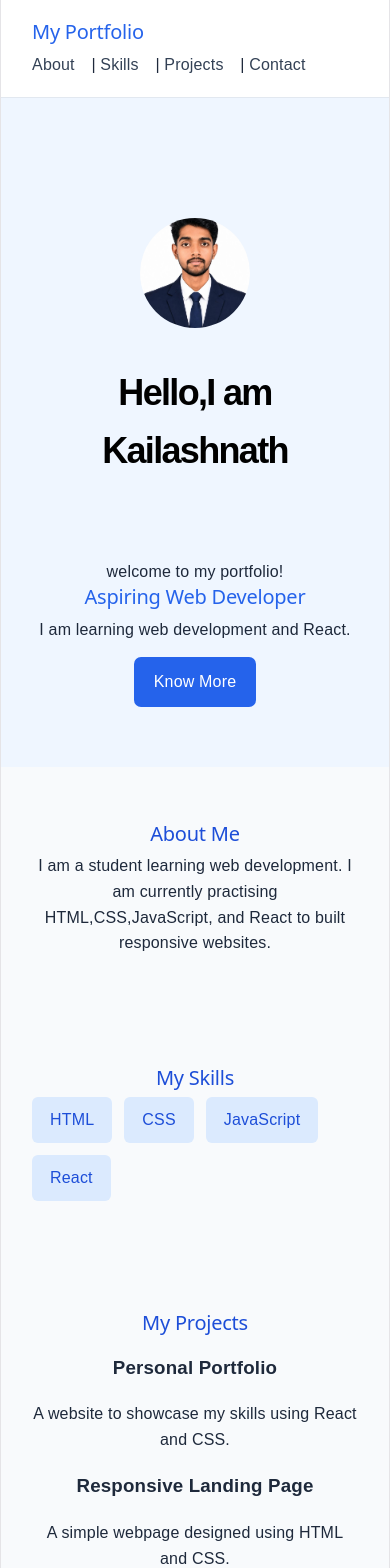
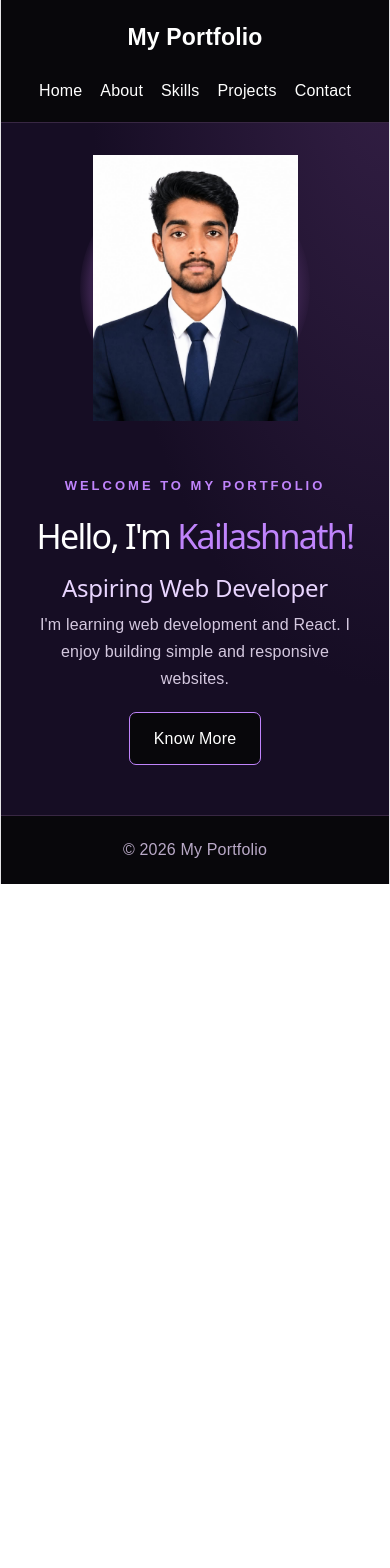
Before and after one commit to KAILASHNATH4545/my-portfolio, a React (Vite) app: page / in a window 390 px wide. Shown: the top 1568 px of the page. After the commit the page ends 884 px from the top, so only its background shows below. Built offline with nearby package versions, Linux system fonts and the light colour scheme.

Commit message:
Updated porfolio design and profile image

```diff
--- a/package.json
+++ b/package.json
@@ -11,7 +11,8 @@
   },
   "dependencies": {
     "react": "^19.3.1",
-    "react-dom": "^19.3.1"
+    "react-dom": "^19.3.1",
+    "react-router-dom": "^7.18.4"
   },
   "devDependencies": {
     "@types/react": "^19.3.0",
--- a/src/App.css
+++ b/src/App.css
@@ -8,140 +8,229 @@ html {
 
 body {
   margin: 0;
-  font-family: Arial, sans-serif;
-  background: #f8fafc;
-  color: #1e293b;
-  line-height: 1.6;
+  font-family: Arial, Helvetica, sans-serif;
+  background: #160d24;
+  color: #f5f0ff;
+  line-height: 1.7;
 }
 
+.app {
+  min-height: 100vh;
+  background: radial-gradient(ellipse at top right, #352047 0%, #160d24 55%);
+}
+
+/* Navigation bar */
 .navbar {
   display: flex;
   justify-content: space-between;
   align-items: center;
+  gap: 20px;
   padding: 20px 8%;
-  background: white;
-  border-bottom: 1px solid #e2e8f0;
+  background: #08070b;
+  border-bottom: 1px solid #382743;
 }
 
-.navbar h2 {
-  color: #2563eb;
+.logo {
+  color: #ffffff;
+  text-decoration: none;
+  font-size: 23px;
+  font-weight: bold;
 }
 
-.navbar a {
-  margin-left: 15px;
-  color: #334155;
-  text-decoration: none;
+.nav-links {
+  display: flex;
+  flex-wrap: wrap;
+  gap: 22px;
 }
 
-.navbar a:hover {
-  color: #2563eb;
+.nav-links a {
+  color: #ffffff;
+  text-decoration: none;
+  transition: color 0.2s;
 }
 
-.hero {
-  display: flex;
-  flex-direction: column;
-  align-items: center;
-  justify-content: center;
-  text-align: center;
-  padding: 40px 20px;
-  background: #eff6ff;
+.nav-links a:hover {
+  color: #c084fc;
 }
 
-/* .hero h1
- {color: "black"
-} */
-.hero h1 {
-  color: #000000;
-  padding: 0;
-  background: transparent;
-  font-size: 40px;
-  margin: 20px 0;
-  font-family: Arial, Helvetica, sans-serif;
+/* Home page */
+.hero {
+  min-height: 82vh;
+  display: flex;
+  align-items: center;
+  justify-content: space-between;
+  gap: 45px;
+  padding: 65px 10%;
+}
+
+.hero-content {
+  max-width: 580px;
+}
+
+.welcome {
+  color: #c084fc;
+  letter-spacing: 3px;
+  font-size: 13px;
   font-weight: bold;
-  font-style: normal;
+}
+
+.hero h1,
+.page-section h1 {
+  color: #ffffff;
+  font-size: clamp(34px, 5vw, 54px);
+  line-height: 1.2;
+  margin: 18px 0;
+}
+
+.hero h1 span,
+.page-section h1 span {
+  color: #c084fc;
 }
 
 .hero h2 {
-  color: #2563eb;
+  color: #e9d5ff;
+  font-size: 24px;
+}
+
+.hero-content>p:not(.welcome) {
+  color: #d4c8df;
+  max-width: 500px;
 }
 
 .button {
   display: inline-block;
-  margin-top: 15px;
-  padding: 12px 20px;
-  background: #2563eb;
-  color: white;
+  margin-top: 20px;
+  padding: 12px 24px;
+  background: #08070b;
+  color: #ffffff;
+  border: 1px solid #c084fc;
   border-radius: 7px;
   text-decoration: none;
+  transition: background 0.2s, color 0.2s;
 }
 
-.section {
-  padding: 55px 8%;
+.button:hover {
+  background: #c084fc;
+  color: #160d24;
 }
 
-.section h2 {
-  color: #1d4ed8;
+/* Profile photo */
+.photo-container {
+  display: flex;
+  align-items: center;
+  justify-content: center;
+  flex-shrink: 0;
+  width: 300px;
+  height: 300px;
+  border-radius: 50%;
+  background: radial-gradient(circle, #633b83, #352047 65%, transparent 72%);
+}
+
+.profile-image {
+  display: block;
+  width: 270px;
+  height: auto;
+  border-radius: 0;
+  object-fit: contain;
+  object-position: center;
+  border: none;
+}
+
+/* Other pages */
+.page-section {
+  min-height: 75vh;
+  padding: 80px 10%;
+}
+
+.page-section>p {
+  color: #d4c8df;
+}
+
+.page-section a {
+  color: #c084fc;
 }
 
 .skills {
   display: flex;
   flex-wrap: wrap;
-  gap: 12px;
+  gap: 16px;
+  margin-top: 30px;
 }
 
 .skill {
-  padding: 10px 18px;
-  background: #dbeafe;
-  color: #1d4ed8;
-  border-radius: 6px;
+  padding: 12px 24px;
+  background: #08070b;
+  color: #e9d5ff;
+  border: 1px solid #754a91;
+  border-radius: 8px;
+}
+
+.projects {
+  display: grid;
+  grid-template-columns: repeat(auto-fit, minmax(220px, 1fr));
+  gap: 20px;
+  margin-top: 30px;
+}
+
+.project-card {
+  padding: 24px;
+  background: #21152e;
+  border: 1px solid #493058;
+  border-radius: 12px;
+}
+
+.project-card h2 {
+  color: #c084fc;
+  font-size: 20px;
+}
+
+.project-card p {
+  color: #d4c8df;
 }
 
 footer {
   padding: 20px;
   text-align: center;
-  background: white;
-  color: #64748b;
+  background: #08070b;
+  color: #b9a9c7;
+  border-top: 1px solid #382743;
 }
 
-@media (max-width: 600px) {
+/* Mobile responsive */
+@media (max-width: 700px) {
   .navbar {
-    align-items: flex-start;
     flex-direction: column;
+    padding: 18px 5%;
   }
 
-  .navbar a {
-    margin-left: 0;
-    margin-right: 12px;
+  .nav-links {
+    justify-content: center;
+    gap: 12px 18px;
   }
 
   .hero {
-    padding: 60px 8%;
+    flex-direction: column-reverse;
+    text-align: center;
+    padding: 50px 7%;
   }
 
-  .hero h1 {
-    font-size: 36px;
+  .hero-content>p:not(.welcome) {
+    margin-left: auto;
+    margin-right: auto;
   }
 
-   img.profile-image {
-      width: 110px;
-      height: 110px;
-      min-width: 110px;
-      min-height: 110px;
-      border-radius: 50%;
-      object-fit: cover;
-      object-position: center;
-      display: block;
-      margin: 0 auto 16px;
-    }
+  .photo-container {
+    width: 230px;
+    height: 230px;
+  }
 
-    html{
-      scroll-behavior: smooth;
-      scroll-padding-top: 80px;
-    }
+  .profile-image {
+    width: 205px;
+    height: auto;
+    object-fit: contain;
+  }
 
-    #projects {
-      scroll-margin-top: 80px;
-
-
-    }
+  .page-section {
+    padding: 55px 7%;
+  }
 }
--- a/src/App.jsx
+++ b/src/App.jsx
@@ -1,99 +1,134 @@
+import { BrowserRouter, Routes, Route, Link } from 'react-router-dom'
 import './App.css'
 
-function App() {
 const skills = ['HTML', 'CSS', 'JavaScript', 'React']
 
+function Navbar() {
   return (
-    <div className="app">
     <nav className="navbar">
-        <h2>My Portfolio</h2>
-        <div>
-          <a href="#about">About</a>
-          {' | '}
-          <a href="#skills">Skills</a>
-          {' | '}
-          <a herf="#projects"
-            onClick={(e)=> {
-              e.preventDefault();
-              document.getElementById('projects').scrollIntoView({ behavior: 'smooth',block: 'start', });       }}
+      <Link to="/" className="logo">My Portfolio</Link>
 
-          >Projects</a>
-          {' | '}
-          <a href="#contact">Contact</a>
+      <div className="nav-links">
+        <Link to="/">Home</Link>
+        <Link to="/about">About</Link>
+        <Link to="/skills">Skills</Link>
+        <Link to="/projects">Projects</Link>
+        <Link to="/contact">Contact</Link>
       </div>
     </nav>
+  )
+}
 
-      <section className="hero">
-        {/* h1{
-          color: "black"
-          } */}
+function Home() {
+  return (
+    <main className="hero">
+      <div className="hero-content">
+        <p className="welcome">WELCOME TO MY PORTFOLIO</p>
+        <h1>Hello, I'm <span>Kailashnath!</span></h1>
+        <h2>Aspiring Web Developer</h2>
+        <p>
+          I'm learning web development and React.
+          I enjoy building simple and responsive websites.
+        </p>
+        <Link to="/about" className="button">Know More</Link>
+      </div>
 
-        <section className='hero'>
+      <div className="photo-container">
         <img
-            src="/profile.jpg.jpeg"
-            alt="My Profile"
+          src="/profile.png"
+          alt="Kailashnath's profile"
           className="profile-image"
         />
-          <h1>Hello,I am Kailashnath</h1>
-        </section>
-        <p>welcome to my portfolio!</p>
-        {/* <h1>Hi, I'm Kailashnath</h1> */}
-        <h2>Aspiring Web Developer</h2>
-        <p>I am learning web development and React.</p>
-        <a className="button" href="#about">Know More</a>
-      </section>
+      </div>
+    </main>
+  )
+}
 
-      <section id="about" className="section">
-        <h2>About Me</h2>
+function About() {
+  return (
+    <section className="page-section">
+      <p className="welcome">GET TO KNOW ME</p>
+      <h1>About <span>Me</span></h1>
       <p>
         I am a student learning web development.
-          I am currently practising HTML,CSS,JavaScript, and React  to built responsive websites.
+        I am currently practising HTML, CSS, JavaScript,
+        and React to build responsive websites.
       </p>
     </section>
+  )
+}
 
-      <section id="skills" className="section">
-        <h2>My Skills</h2>
+function Skills() {
+  return (
+    <section className="page-section">
+      <p className="welcome">WHAT I AM LEARNING</p>
+      <h1>My <span>Skills</span></h1>
       <div className="skills">
         {skills.map((skill) => (
-            <span className="skill" key={skill}>
-              {skill}
-            </span>
+          <div className="skill" key={skill}>{skill}</div>
         ))}
       </div>
     </section>
-      <section id="projects" className="section">
-        <h2>My Projects</h2>
+  )
+}
+
+function Projects() {
+  return (
+    <section className="page-section">
+      <p className="welcome">WHAT I HAVE BUILT</p>
+      <h1>My <span>Projects</span></h1>
 
       <div className="projects">
         <div className="project-card">
-            <h3>Personal Portfolio</h3>
+          <h2>Personal Portfolio</h2>
           <p>A website to showcase my skills using React and CSS.</p>
         </div>
 
         <div className="project-card">
-            <h3>Responsive Landing Page</h3>
+          <h2>Responsive Landing Page</h2>
           <p>A simple webpage designed using HTML and CSS.</p>
         </div>
 
         <div className="project-card">
-            <h3>JavaScript Practice</h3>
-            <p>A small project to practise JavaScript fundamentals.</p>
+          <h2>JavaScript Practice</h2>
+          <p>A project to practise JavaScript fundamentals.</p>
         </div>
       </div>
     </section>
+  )
+}
 
-      <section id="contact" className="section">
-        <h2>Contact Me</h2>
-        <p>Email: <a
-          herf="Mail to:kkailash3341@gmail.com">kkailash3341@gmail.com
-        </a>
-        </p>
+function Contact() {
+  return (
+    <section className="page-section">
+      <p className="welcome">LET'S CONNECT</p>
+      <h1>Contact <span>Me</span></h1>
+      <p>Email: <a href="mailto:kkailash3341@gmail.com">
+        kkailash3341@gmail.com
+      </a></p>
     </section>
+  )
+}
+
+function App() {
+  return (
+    <BrowserRouter>
+      <div className="app">
+        <Navbar />
+
+        <Routes>
+          <Route path="/" element={<Home />} />
+          <Route path="/about" element={<About />} />
+          <Route path="/skills" element={<Skills />} />
+          <Route path="/projects" element={<Projects />} />
+          <Route path="/contact" element={<Contact />} />
+        </Routes>
 
         <footer>
           <p>© 2026 My Portfolio</p>
         </footer>
       </div>
+    </BrowserRouter>
   )
 }
 
```
Also changed, not shown: public/profile.png (renamed from public/profile.jpg.jpeg), 1 other file (tests, documents, lock files or other folders). Lines whose indentation alone changed are shown as unchanged.
